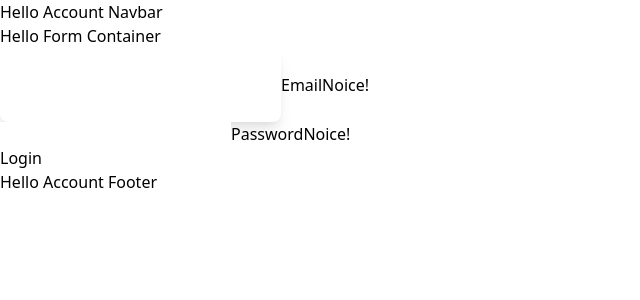
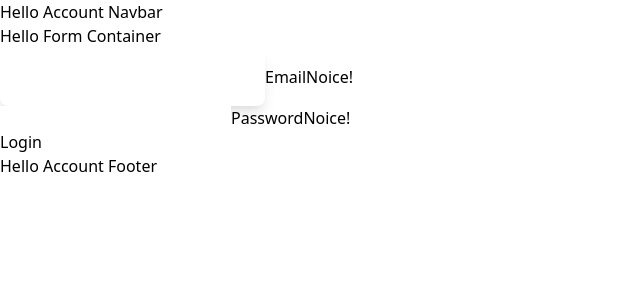
Before and after one commit to BlackCubes/foodtrucks-django-react, a React (Create React App) app in the folder frontend/: page /login in a window 1280 px wide. Shown: the top 300 px of the page, without its empty margins (0-640 px from the left). Built offline with nearby package versions, Linux system fonts and the light colour scheme.

Commit message:
Changed some of the tailwindcss classes

```diff
--- a/frontend/src/containers/LoginPage.js
+++ b/frontend/src/containers/LoginPage.js
@@ -75,7 +75,7 @@ const LoginPage = ({ FormContainerComponent }) => {
               type="email"
               name="email"
               id="email"
-              className="border border-transparent p-6 rounded-lg shadow-lg focus:outline-none focus:ring-2 focus:ring-blue-500 focus:border-transparent"
+              className="border border-transparent p-4 rounded-lg shadow-lg focus:outline-none focus:ring-3 focus:ring-blue-300 focus:border-transparent"
               values={values.email || ''}
               onChange={handleTestChange}
               required
```
